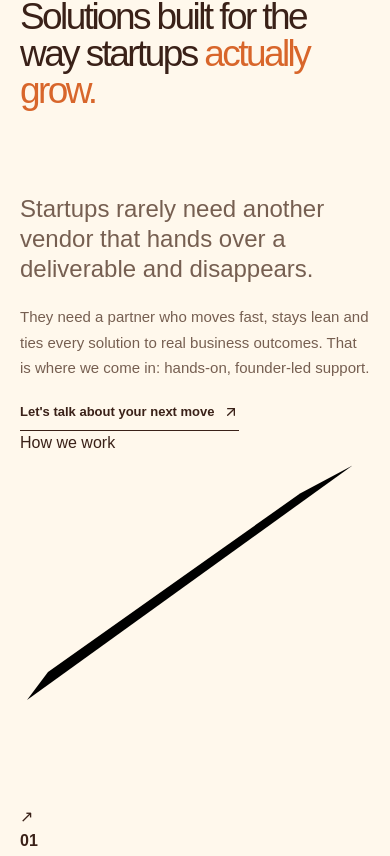
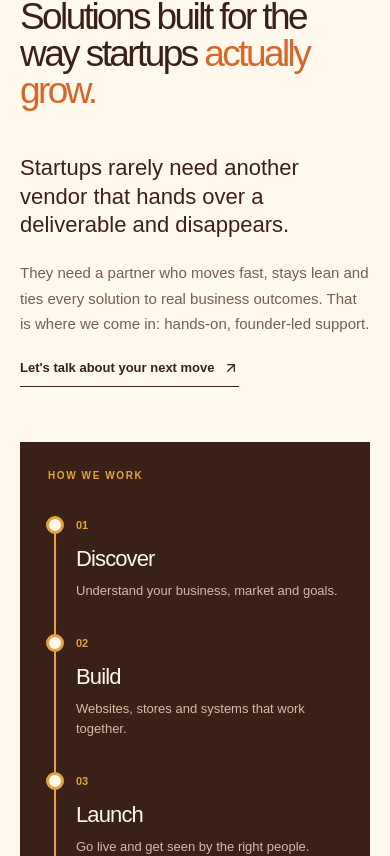
Before and after one commit to partnerbreadit/breadit, a Next.js app: page / in a window 390 px wide. Shown: the part 1265-2121 px from the top of the page. Built offline with nearby package versions, Linux system fonts and the light colour scheme.

Commit message:
Refactor styles for about section and flowmap
Updated the layout and styles for the about section and flowmap. Adjusted grid properties, added new flowmap styles, and modified existing styles for better visual alignment.

```diff
--- a/app/globals.css
+++ b/app/globals.css
@@ -311,8 +311,9 @@ a {
 
 .about-grid {
   display: grid;
-  grid-template-columns: 1fr 0.75fr;
-  gap: 100px;
+  grid-template-columns: 1.2fr 0.8fr;
+  gap: 80px;
+  align-items: end;
   margin-top: 35px;
 }
 
@@ -334,10 +335,10 @@ a {
 }
 
 .large-copy {
-  font-size: 24px;
-  line-height: 1.25;
-  max-width: 360px;
-  margin-top: 40px;
+  font-size: 22px;
+  line-height: 1.3;
+  color: var(--brown);
+  margin: 0 0 18px;
 }
 
 .about-detail {
@@ -363,33 +364,117 @@ a {
   padding-bottom: 7px;
 }
 
-.principles {
-  display: grid;
-  grid-template-columns: repeat(4, 1fr);
-  margin-top: 85px;
-  border-top: 1px solid var(--line);
-}
-
-.principles div {
-  padding: 20px 16px 0 0;
-  display: flex;
-  flex-direction: column;
-  gap: 27px;
-  border-right: 1px solid var(--line);
-}
-
-.principles div + div {
-  padding-left: 20px;
-}
-
-.principles b {
-  color: var(--toast);
+.flowmap {
+  position: relative;
+  height: 420px;
+  margin-top: 90px;
+  background: var(--brown);
+  overflow: hidden;
+}
+
+.flowmap-title {
+  position: absolute;
+  top: 26px;
+  left: 28px;
+  color: var(--gold);
+  font-size: 10px;
+  font-weight: 800;
+  letter-spacing: 0.16em;
+  text-transform: uppercase;
+}
+
+.flowmap-line {
+  position: absolute;
+  inset: 0;
+  width: 100%;
+  height: 100%;
+}
+
+.flowmap-line polyline {
+  fill: none;
+  stroke: var(--gold);
+  stroke-width: 3;
+  stroke-linecap: round;
+  stroke-linejoin: round;
+  vector-effect: non-scaling-stroke;
+}
+
+.flowmap-arrow {
+  position: absolute;
+  left: 95%;
+  top: 3%;
+  transform: translate(-60%, -40%);
+  color: var(--gold);
+  font-size: 42px;
+  line-height: 1;
+  font-weight: 200;
+}
+
+.flowmap-node {
+  position: absolute;
+  width: 19%;
+}
+
+.node-1 {
+  left: 8%;
+  top: 62%;
+}
+
+.node-2 {
+  left: 32%;
+  top: 45%;
+}
+
+.node-3 {
+  left: 56%;
+  top: 28%;
+}
+
+.node-4 {
+  left: 80%;
+  top: 11%;
+}
+
+.flowmap-dot {
+  position: absolute;
+  left: 0;
+  top: 0;
+  width: 18px;
+  height: 18px;
+  border-radius: 50%;
+  background: var(--cream);
+  border: 3px solid var(--gold);
+  transform: translate(-50%, -50%);
+  transition: background 0.2s, transform 0.2s;
+}
+
+.flowmap-node:hover .flowmap-dot {
+  background: var(--toast);
+  transform: translate(-50%, -50%) scale(1.3);
+}
+
+.flowmap-label {
+  padding-top: 26px;
+  margin-left: -9px;
+}
+
+.flowmap-label b {
+  color: var(--gold);
   font-size: 11px;
 }
 
-.principles span {
-  font-size: 14px;
-  font-weight: 700;
+.flowmap-label h4 {
+  color: var(--cream);
+  font-size: 22px;
+  letter-spacing: -0.04em;
+  margin: 6px 0;
+}
+
+.flowmap-label p {
+  color: #d6bca2;
+  font-size: 13px;
+  line-height: 1.5;
+  margin: 0;
 }
 
 /* SERVICES */
@@ -442,7 +527,7 @@ a {
 }
 
 .service-card.wide {
-  grid-column: span 2;
+  grid-column: span 3;
   background: var(--gold);
 }
 
@@ -496,12 +581,14 @@ a {
   line-height: 1.25;
   color: #d6bca2;
 }
+
+/* SERVICES HOVER */
+
 .service-card {
   cursor: pointer;
   transition: transform 0.25s ease, box-shadow 0.25s ease, background 0.25s ease;
 }
 
-/* The description is hidden until you hover or tab to the card */
 .service-card p {
   max-height: 0;
   opacity: 0;
@@ -529,12 +616,10 @@ a {
   color: #d6bca2;
 }
 
-/* The small and medium cards turn gold on hover */
 .service-card:not(.feature):not(.wide):hover {
   background: var(--gold);
 }
 
-/* Touch screens can't hover, so always show the text */
 @media (hover: none) {
   .service-card p {
     max-height: none;
@@ -547,6 +632,7 @@ a {
     box-shadow: none;
   }
 }
+
 /* WHY */
 
 .why {
@@ -1323,18 +1409,50 @@ a {
     margin-top: 25px;
   }
 
-  .principles {
-    grid-template-columns: 1fr 1fr;
+  .flowmap {
+    height: auto;
     margin-top: 55px;
-  }
-
-  .principles div {
-    padding: 16px 8px 0 0;
-    gap: 18px;
-  }
-
-  .principles div + div {
-    padding-left: 14px;
+    padding: 70px 24px 32px 56px;
+    display: flex;
+    flex-direction: column;
+    gap: 30px;
+  }
+
+  .flowmap::before {
+    content: '';
+    position: absolute;
+    left: 34px;
+    top: 84px;
+    bottom: 48px;
+    width: 2px;
+    background: var(--gold);
+  }
+
+  .flowmap-line,
+  .flowmap-arrow {
+    display: none;
+  }
+
+  .flowmap-node {
+    position: relative;
+    left: auto;
+    top: auto;
+    width: auto;
+  }
+
+  .flowmap-dot {
+    left: -30px;
+    top: 4px;
+    transform: none;
+  }
+
+  .flowmap-node:hover .flowmap-dot {
+    transform: scale(1.2);
+  }
+
+  .flowmap-label {
+    padding-top: 0;
+    margin-left: 0;
   }
 
   .section-heading {
```
